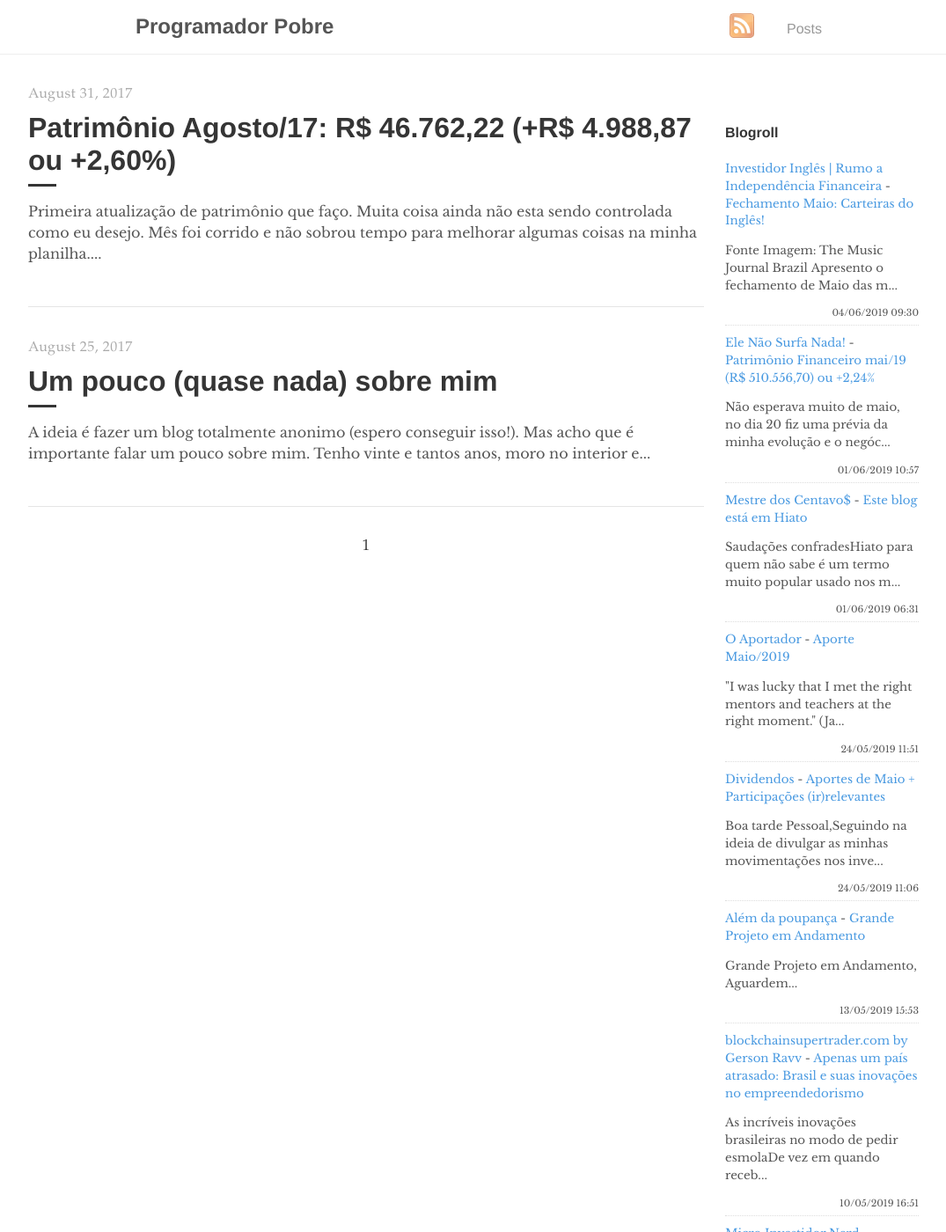
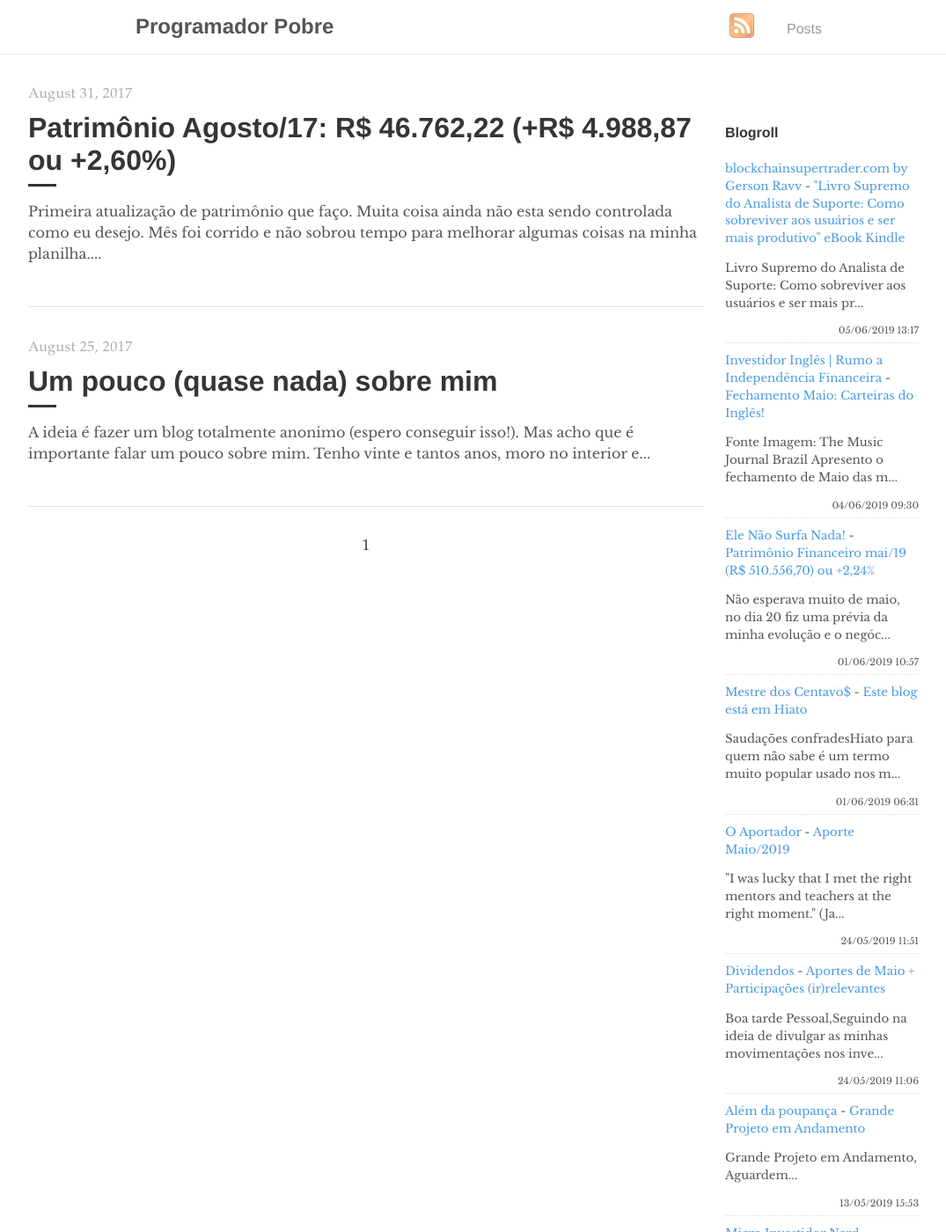
Before and after one commit to programadorpobre/programadorpobre.github.io, a Jekyll site: the page built from index.html, in a window 1280 px wide and 1400 px high. Shown: the whole window at 88% size, without its empty margins (96-1171 px from the left). Built offline with Jekyll 4.4.1, drawn with Linux system fonts in a browser that asks for light colours; the list of posts is cut into pages by our own code; comment, search, counter and statistics services are not loaded.

Commit message:
[ci skip] travis #669

```diff
--- a/_includes/feed-entries.html
+++ b/_includes/feed-entries.html
@@ -1,3 +1,8 @@
+<div class="feed-entry">
+    <a class="feed-entry-site-name" href="http://www.blockchainsupertrader.com/">blockchainsupertrader.com by Gerson Ravv</a> - <a class="feed-entry-title" href="http://www.blockchainsupertrader.com/2019/06/livro-supremo-do-analista-de-suporte.html">"Livro Supremo do Analista de Suporte: Como sobreviver aos usuários e ser mais produtivo" eBook Kindle</a>
+    <p class="feed-entry-summary">Livro Supremo do Analista de Suporte: Como sobreviver aos usuários e ser mais pr...</p>
+    <time datetime="2019-06-05T13:17:00.000-03:00">05/06/2019 13:17</time>
+</div>
 <div class="feed-entry">
     <a class="feed-entry-site-name" href="https://www.investidoringles.com/">Investidor Inglês | Rumo a Independência Financeira</a> - <a class="feed-entry-title" href="https://www.investidoringles.com/2019/06/fechamento-maio-carteiras-do-ingles.html">Fechamento Maio: Carteiras do Inglês!</a>
     <p class="feed-entry-summary">Fonte Imagem: The Music Journal Brazil&nbsp;Apresento o fechamento de Maio das m...</p>
@@ -29,11 +34,6 @@
     <time datetime="2019-05-13T15:53:00.001-03:00">13/05/2019 15:53</time>
 </div>
 <div class="feed-entry">
-    <a class="feed-entry-site-name" href="http://www.blockchainsupertrader.com/">blockchainsupertrader.com by Gerson Ravv</a> - <a class="feed-entry-title" href="http://www.blockchainsupertrader.com/2019/05/apenas-um-pais-atrasado-brasil-e-suas.html">Apenas um país atrasado: Brasil e suas inovações no empreendedorismo</a>
-    <p class="feed-entry-summary">As incríveis inovações brasileiras no modo de pedir esmolaDe vez em quando receb...</p>
-    <time datetime="2019-05-10T16:51:00.002-03:00">10/05/2019 16:51</time>
-</div>
-<div class="feed-entry">
     <a class="feed-entry-site-name" href="https://microinvestidornerd.blogspot.com/">Micro Investidor Nerd</a> - <a class="feed-entry-title" href="https://microinvestidornerd.blogspot.com/2019/02/pergunta-rapida-como-proceder-com-o.html">Pergunta rápida: Como proceder com o agrupamento de ABCP11 na planilha do ADP?</a>
     <p class="feed-entry-summary">SenhorXs, creio que assim como eu, muita gente aqui da blogosfera de finanças ut...</p>
     <time datetime="2019-02-08T10:31:00.001-08:00">08/02/2019 10:31</time>
```
